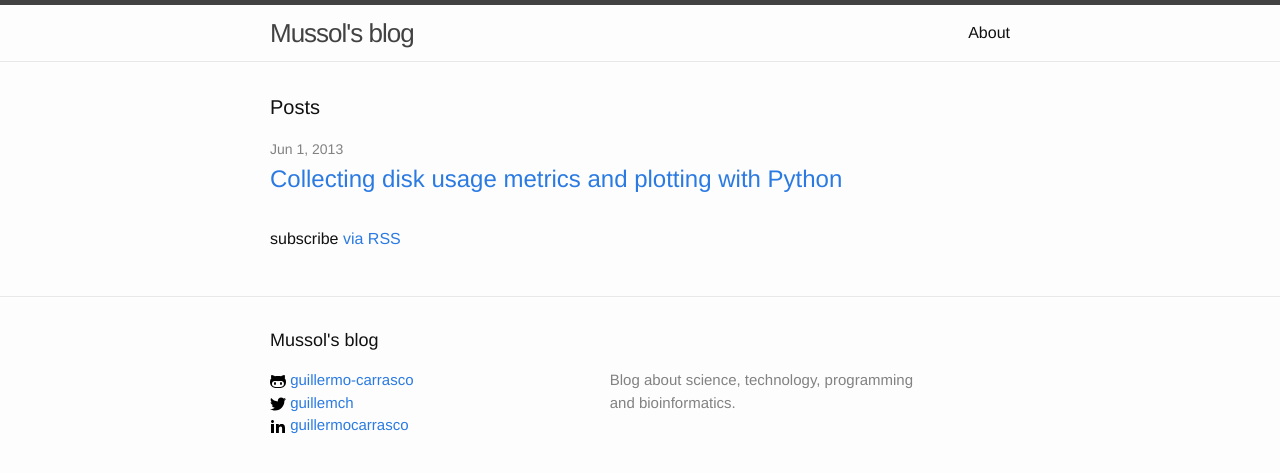
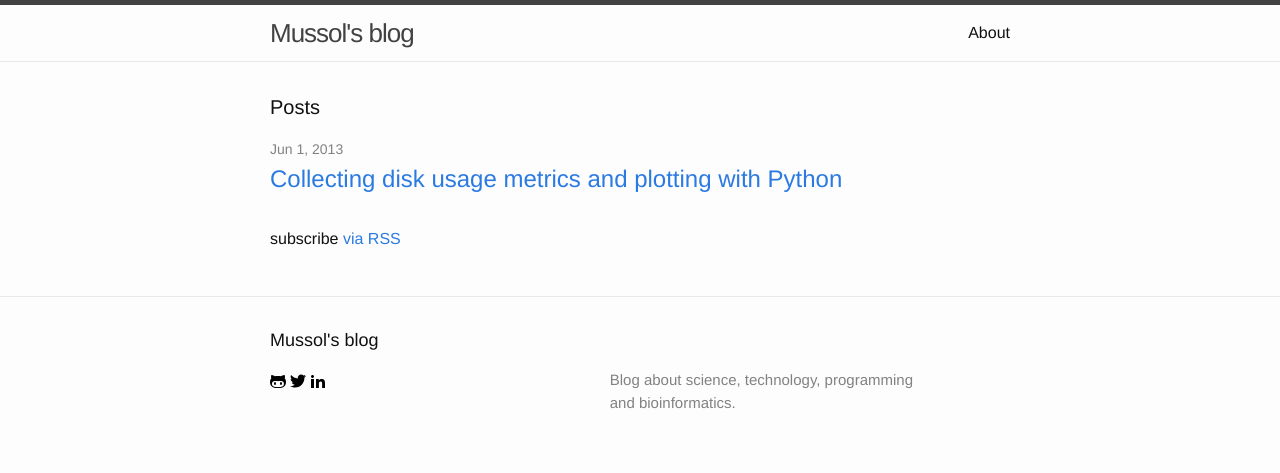
Before and after one commit to guillermo-carrasco/guillermo-carrasco.github.com, a Jekyll site: the page built from index.html, in a window 1280 px wide. Shown: the top 473 px of the page. Built offline with Jekyll 4.4.1, drawn with Linux system fonts in a browser that asks for light colours.

Commit message:
Polish footer

```diff
--- a/_includes/footer.html
+++ b/_includes/footer.html
@@ -7,43 +7,29 @@
     <div class="footer-col-wrapper">
 
       <div class="footer-col  footer-col-3">
-        <ul class="social-media-list">
           {% if site.github_username %}
-          <li>
               <a href="https://github.com/{{ site.github_username }}">
                 <span class="icon-img">
                   <img src="{{ site.url }}/assets/icons/icon-github.svg" alt="Connect on GitHub"/>
                 </span>
-                <span class="username">{{ site.github_username }}</span>
               </a>
-          </li>
           {% endif %}
 
           {% if site.twitter_username %}
-          <li>
               <a href="https://twitter.com/{{ site.twitter_username }}">
                 <span class="icon-img">
                   <img src="{{ site.url }}/assets/icons/icon-twitter.svg" alt="Connect on Twitter"/>
                 </span>
-
-                <span class="username">{{ site.twitter_username }}</span>
               </a>
-          </li>
           {% endif %}
 
           {% if site.linkedin_username %}
-          <li>
             <a href="https://se.linkedin.com/in/{{ site.linkedin_username }}">
               <span class="icon-img">
                 <img src="{{ site.url }}/assets/icons/icon-linkedin.svg" alt="Connect on Linkedin"/>
               </span>
-
-              <span class="username">{{ site.linkedin_username }}</span>
             </a>
-          </li>
           {% endif %}
-
-        </ul>
       </div>
 
       <div class="footer-col  footer-col-3">
```
